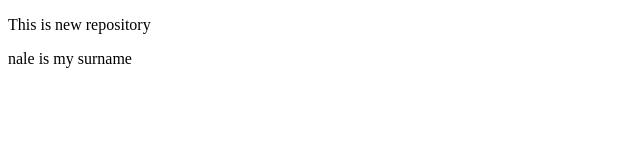
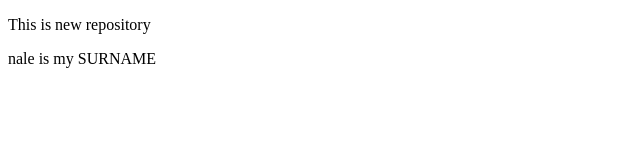
Before and after one commit to NaleKunal/Kunal-2, a plain HTML site: page index.html in a window 1280 px wide. Shown: the full height of the page, 0-640 px from the left. Drawn offline with Linux system fonts and the light colour scheme.

Commit message:
adding SURNAME

```diff
--- a/index.html
+++ b/index.html
@@ -7,6 +7,6 @@
 </head>
 <body>
     <p>This is new repository</p>
-    <p>nale is my surname</p>
+    <p>nale is my SURNAME</p>
 </body>
 </html>
```
